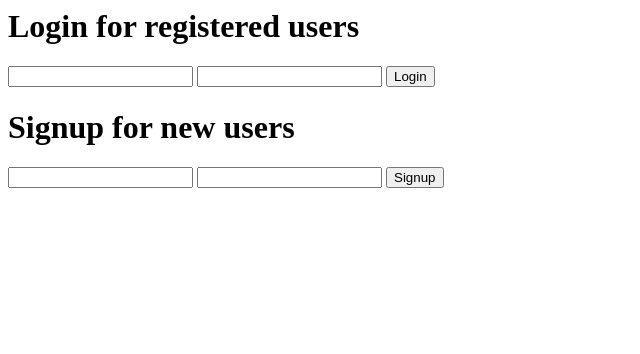
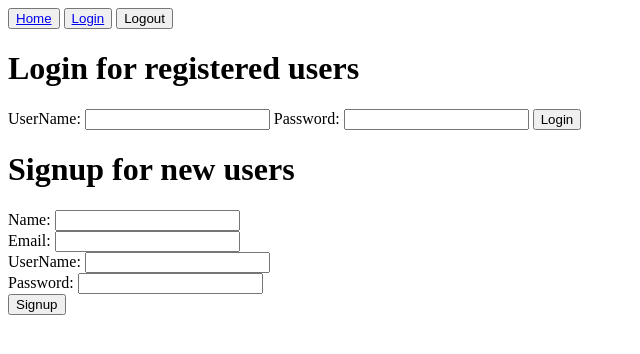
Before and after one commit to shreyash53/SNS_Project, a Flask app: page /login in a window 1280 px wide. Shown: the top 354 px of the page, without its empty margins (0-640 px from the left). Run offline with Flask 2, Linux system fonts and the light colour scheme.

Commit message:
code update

```diff
--- a/insecure_application/driver.py
+++ b/insecure_application/driver.py
@@ -12,9 +12,10 @@ logging.basicConfig()
 logging.getLogger('sqlalchemy.engine').setLevel(logging.INFO)
 
 
-app.config["SESSION_PERMANENT"] = False
-app.config["SESSION_TYPE"] = "sqlalchemy"
+app.config["SESSION_PERMANENT"] = True
+app.config["SESSION_TYPE"] = "filesystem"
 app.config["SESSION_SQLALCHEMY"] = db
+app.config['SQLALCHEMY_TRACK_MODIFICATIONS'] = False
 
 db.init_app(app)
 
@@ -29,7 +30,7 @@ def provide_index():
 
 @app.route('/login', methods=GET)
 def provide_login():
-    if session and session['name']:
+    if session and 'name' in session and session['name']:
         user_ = session['name']
         if user_.user_type == 1:
             return render_template('admin-dashboard.html')
@@ -38,4 +39,5 @@ def provide_login():
 
     return render_template('login.html')
 
+
 app.register_blueprint(user_blueprint)
--- a/insecure_application/templates/login.html
+++ b/insecure_application/templates/login.html
@@ -1,24 +1,21 @@
-<html lang="en">
-<head>
-    <meta charset="UTF-8">
-    <meta http-equiv="X-UA-Compatible" content="IE=edge">
-    <meta name="viewport" content="width=device-width, initial-scale=1.0">
-    <title>Login</title>
-</head>
-<body>
+{% extends "layout.html" %}
+
+{% block y %}
+    {% if msg %}<h3> {{ msg }} </h3> {% endif %}
     <h1>Login for registered users</h1>
-    <form action="" method="post">
-        <input type="text" name="user" id="login-user">
-        <input type="password" name="pword" id="login-pword">
+    <form action="/user/login" method="post">
+        <label>UserName: </label><input type="text" name="user" id="login-user">
+        <label>Password: </label><input type="password" name="pword" id="login-pword">
         <button type="submit" id="login-button">Login</button>
     </form>
 
     <h1>Signup for new users</h1>
-    <form action="" method="post">
-        <input type="text" name="user" id="signup-user">
-        <input type="password" name="pword" id="signup-pword">
+    <form action="/user/signup" method="post">
+        <label>Name: </label><input type="text" name="name" id="signup-name"><br>
+        <label>Email: </label><input type="text" name="email" id="signup-email"><br>
+        <label>UserName: </label><input type="text" name="user" id="signup-user"><br>
+        <label>Password: </label><input type="password" name="pword" id="signup-pword"><br>
         <button type="submit" id="signup-button">Signup</button>
     </form>
 
-</body>
-</html>
+{% endblock %}
--- a/insecure_application/templates/user-dashboard.html
+++ b/insecure_application/templates/user-dashboard.html
@@ -48,5 +48,7 @@
         </div>
 
     </div>
+
+    </script>
 </body>
 </html>
--- a/insecure_application/users/model.py
+++ b/insecure_application/users/model.py
@@ -1,4 +1,3 @@
-
 
 from config import db
 
@@ -6,6 +5,7 @@ class Users(db.Model):
     user_id = db.Column(db.Integer, primary_key = True)
     user = db.Column(db.String(30), unique=True, nullable=True)
     name = db.Column(db.String(30))
+    email = db.Column(db.String(50), unique=True, nullable=True)
     pword = db.Column(db.String(30), nullable=True)
     user_type = db.Column(db.Integer, default = 2)
 
@@ -14,5 +14,6 @@ class Users(db.Model):
             "user_id" : self.user_id,
             "user" : self.user,
             "name" : self.name,
+            "email" : self.email,
             "user_type" : self.user_type
         }
```
Also changed, not shown: insecure_application/users/controller.py (+7 -5 lines).
